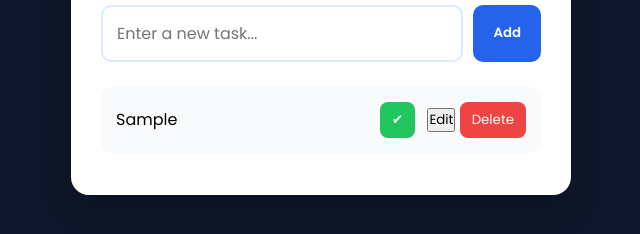
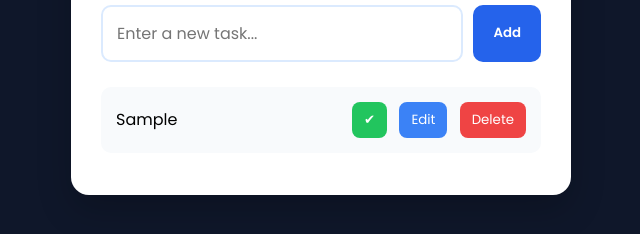
Before and after one commit to EzeDavidGroup/todo-list-app, a plain HTML site: page index.html in a window 1280 px wide. Both pictures are taken after typing "Sample" into the empty fields and a click on the button "Add". Shown: the part 352-586 px from the top of the page, without its empty margins (319-959 px from the left). Drawn offline with Linux system fonts and the light colour scheme.

Commit message:
Update style.css

```diff
--- a/style.css
+++ b/style.css
@@ -105,6 +105,24 @@
 
 }
 
+.edit-btn{
+
+background:#3b82f6;
+color:white;
+border:none;
+padding:8px 12px;
+border-radius:8px;
+cursor:pointer;
+margin-right:8px;
+
+}
+
+.edit-btn:hover{
+
+background:#2563eb;
+
+}
+
 .complete-btn{
 
 background:#22c55e;
```
